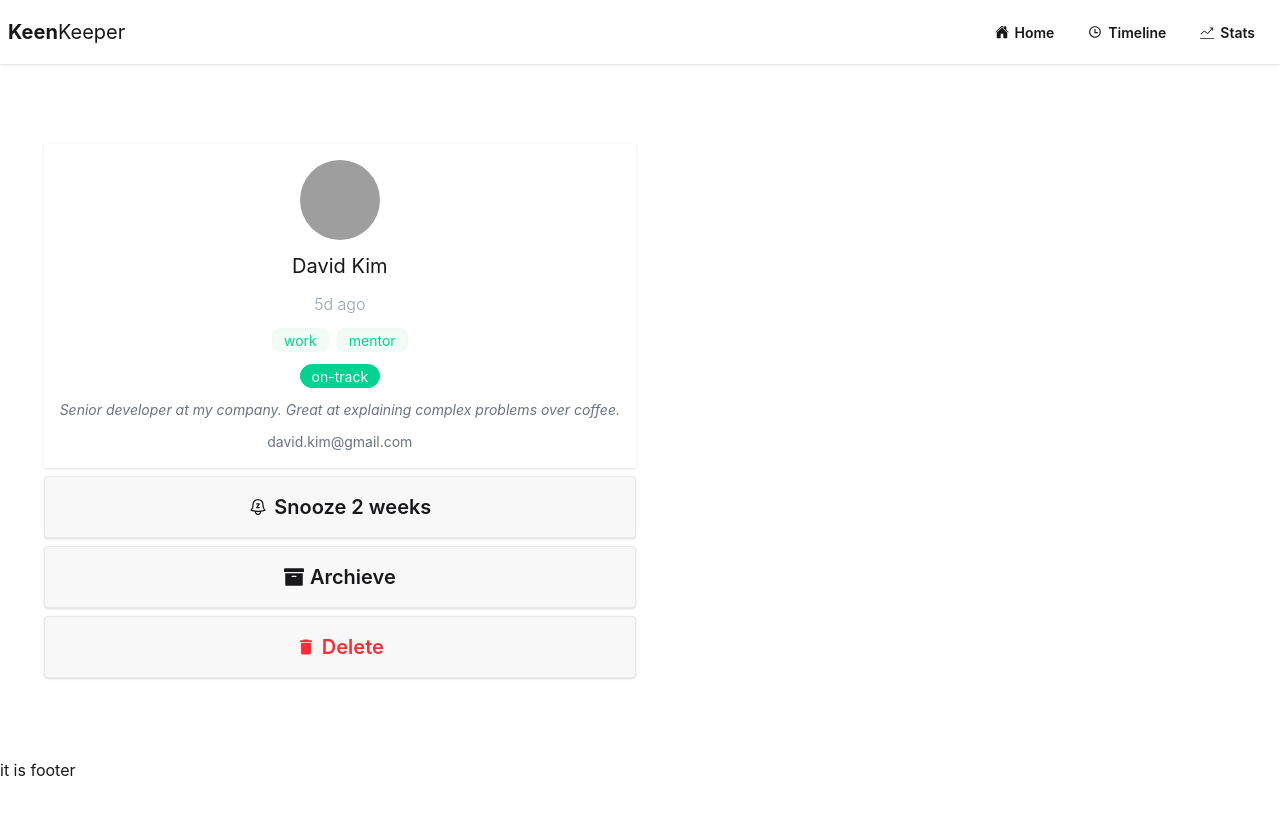
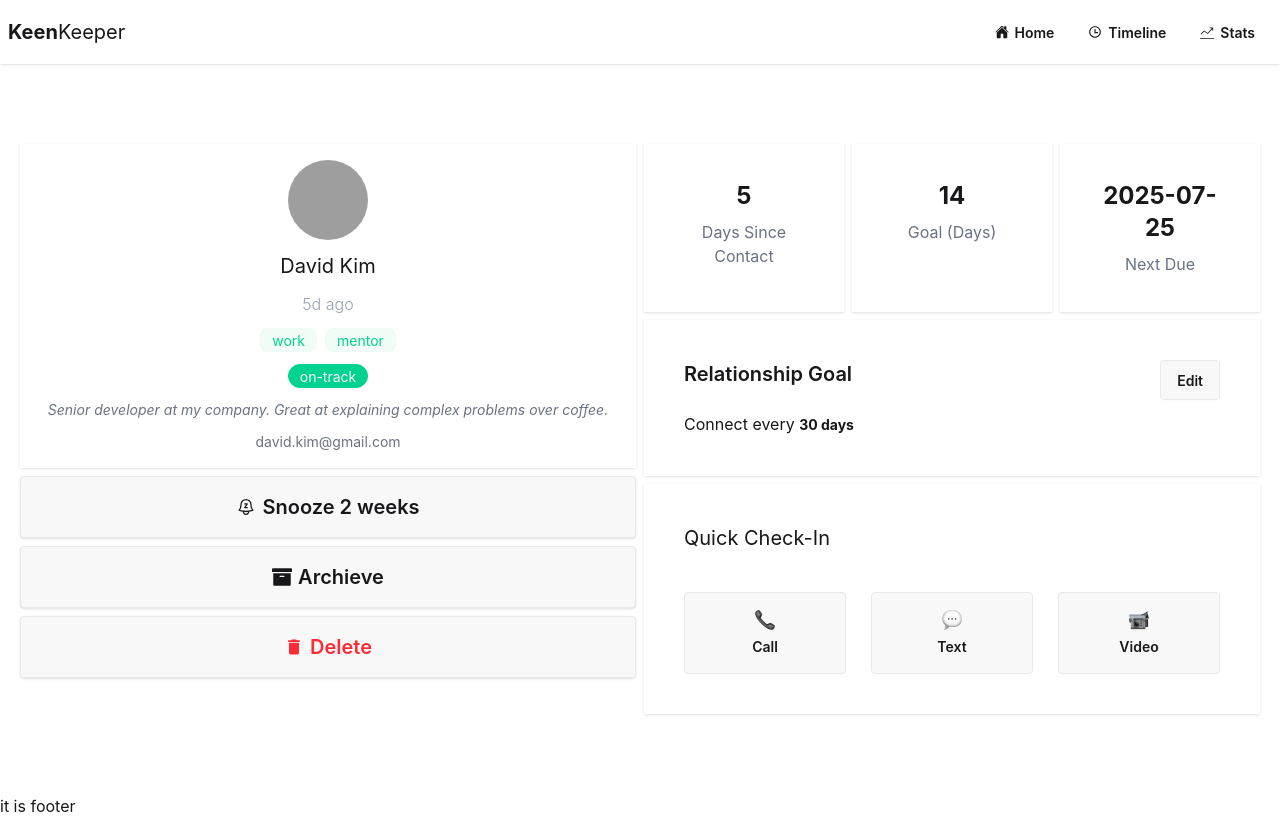
Before and after one commit to Kazi-Tafhimul/KeenKeeper, a React (Vite) app: page /friendsdetails/1 in a window 1280 px wide. Built offline with nearby package versions, Linux system fonts and the light colour scheme; grey boxes are pictures that could not be loaded.

Commit message:
friends details section design done

```diff
--- a/src/components/friends/FriendsDetail.jsx
+++ b/src/components/friends/FriendsDetail.jsx
@@ -3,6 +3,8 @@ import { FaArchive } from 'react-icons/fa';
 import { HiOutlineBellSnooze } from 'react-icons/hi2';
 import { MdDelete } from 'react-icons/md';
 import { useLoaderData } from 'react-router';
+import FriendsDetailsSummary from './FriendsDetailsSummary';
+import FriendsQuickCheckIN from './FriendsQuickCheckIN';
 
 const FriendsDetail = () => {
     const friend = useLoaderData();
@@ -11,6 +13,12 @@ const FriendsDetail = () => {
         "overdue":"badge-error",
         "almost-due":"badge-warning"
     }
+    const statsData = [
+        {title:"Days Since Contact", value:friend.days_since_contact},
+        {title:"Goal (Days)", value:friend.goal},
+        {title:"Next Due", value: friend.next_due_date}
+
+    ]
 
     return (
 
@@ -60,6 +68,29 @@ const FriendsDetail = () => {
         </button>
 
             </div>
+            <div className='flex flex-col space-y-2'>
+
+            <div className='grid grid-cols-1 md:grid-cols-3 gap-2 h-fit'>
+                {
+                    statsData.map((stats,index) => (
+                        <FriendsDetailsSummary
+                        key={index}
+                        title={stats.title}
+                        value={stats.value}
+                        ></FriendsDetailsSummary>
+
+                    ))
+                }
+            </div>
+             <div className='flex flex-col shadow-sm p-10 space-y-3'>
+                <div className='flex justify-between'>
+                    <h1 className='text-xl font-semibold'>Relationship Goal</h1>
+                    <button className='btn'>Edit</button>
+                </div>
+                <h1 className='font-normal'>Connect every <span className='font-bold text-sm'>30 days</span></h1>
+            </div>
+            <FriendsQuickCheckIN></FriendsQuickCheckIN>
+            </div>
 
 
         </div>
--- /dev/null
+++ b/src/components/friends/FriendsDetailsSummary.jsx
@@ -0,0 +1,15 @@
+import React from 'react';
+
+const FriendsDetailsSummary = ({title,value}) => {
+    return (
+          <div className='shadow-sm p-9 flex-col justify-center items-center text-center'>
+            <h2 className='mb-2 text-2xl font-bold'>{value}</h2>
+            <p className='mt-2 text-gray-500'>{title}</p>
+
+
+
+        </div>
+    );
+};
+
+export default FriendsDetailsSummary;
--- /dev/null
+++ b/src/components/friends/FriendsQuickCheckIN.jsx
@@ -0,0 +1,33 @@
+import React from 'react';
+import callImage from '../../assets/call.png';
+import textImage from '../../assets/text.png'
+import videoImage from '../../assets/video.png'
+
+const FriendsQuickCheckIN = () => {
+    return (
+        <div className='flex flex-col shadow-sm space-y-10 p-10'>
+            <h1 className='font-normal text-xl'>Quick Check-In</h1>
+            <div className='flex justify-between'>
+                <button className='btn flex-col p-10'>
+                    <img src={callImage} className='w-5 md:w-20 h-5 object-contain' alt="" />
+                    Call
+
+                </button>
+                <button className='btn flex-col p-10'>
+                    <img src={textImage} className='w-5 md:w-20 h-5 object-contain' alt="" />
+                    Text
+
+                </button>
+                <button className='btn flex-col p-10'>
+                    <img src={videoImage} className='w-5 md:w-20 h-5 object-contain' alt="" />
+                    Video
+
+                </button>
+
+            </div>
+
+        </div>
+    );
+};
+
+export default FriendsQuickCheckIN;
```
